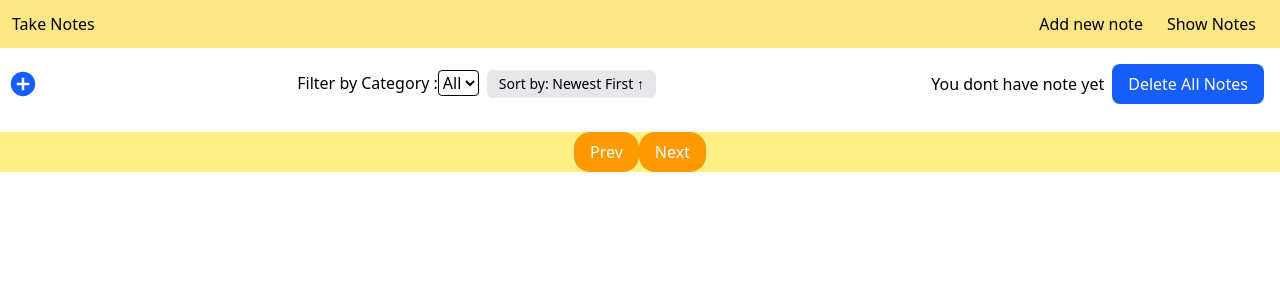
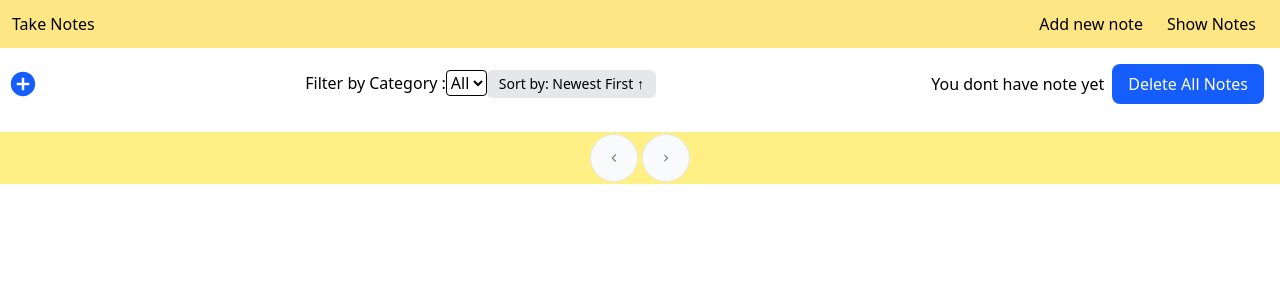
Before and after one commit to oyelestepe/TakeNotes, a React (Vite) app: page / in a window 1280 px wide. Shown: the top 300 px of the page. Built offline with nearby package versions, Linux system fonts and the light colour scheme.

Commit message:
style updates

```diff
--- a/src/App.jsx
+++ b/src/App.jsx
@@ -5,6 +5,10 @@ import ListNotes from './components/ListNotes'
 import NoteForm from './components/NoteForm'
 import { IoMdAddCircle } from "react-icons/io";
 import { IoMdClose } from "react-icons/io";
+import { GrFormNext } from "react-icons/gr";
+import { MdNavigateNext } from "react-icons/md";
+import { GrFormPrevious } from "react-icons/gr";
+
 
 function App() {
 const [notes, setNotes] = useState(() => {
@@ -94,7 +98,7 @@ function deleteAllNotes(){
           ))}
         </select>
         <button onClick={() =>setSortOrder((prev) => (prev === "newest" ? "oldest" : "newest"))}
-                className="bg-gray-200 hover:bg-gray-300 px-3 mx-2 py-1 rounded-md text-sm">
+                className="bg-gray-200 hover:bg-gray-300 px-3 mx- py-1 rounded-md text-sm">
           Sort by: {sortOrder === "newest" ? "Newest First ↑" : "Oldest First ↓"}
         </button>
         </div>
@@ -149,15 +153,21 @@ function deleteAllNotes(){
         )
       }
       <div className='bg-yellow-200 flex justify-center mt-3'>
-          <button className='btn bg-amber-500 rounded-2xl text-white ' onClick={() => setCurrentPage(prev => Math.max(prev - 1, 1))}>Prev</button>
+          <button className='btn bg-slate-50 border-slate-200 border m-0.5 w-12 h-12 flex items-center justify-center rounded-full' onClick={() => setCurrentPage(prev => Math.max(prev - 1, 1))}>
+            <GrFormPrevious color='gray' />
+          </button>
 
           {Array.from({ length: totalPages}, (_,i) => (
-            <button className='text-white font-bold text-xl p-1.5 m-1 bg-amber-400 rounded-xl cursor-pointer'
+            <button
+            className='text-gray-400 bg-slate-50 border-slate-200 font-normal border text-lg p-2 m-0.5 w-12 h-12 flex items-center justify-center  rounded-full cursor-pointer'
               key={i} onClick={() => setCurrentPage(i + 1)}>
                 {i +1}
             </button>
           ))}
-          <button className='btn bg-amber-500 rounded-2xl text-white ' onClick={() => setCurrentPage(prev => Math.min(prev +1, totalPages))}>Next</button>
+          <button onClick={() => setCurrentPage(prev => Math.min(prev +1, totalPages))}
+            className='btn bg-slate-50 border-slate-200 border m-0.5 w-12 h-12 flex items-center justify-center rounded-full'>
+              <MdNavigateNext color='gray'/>
+          </button>
       </div>
     </>
   )
```
